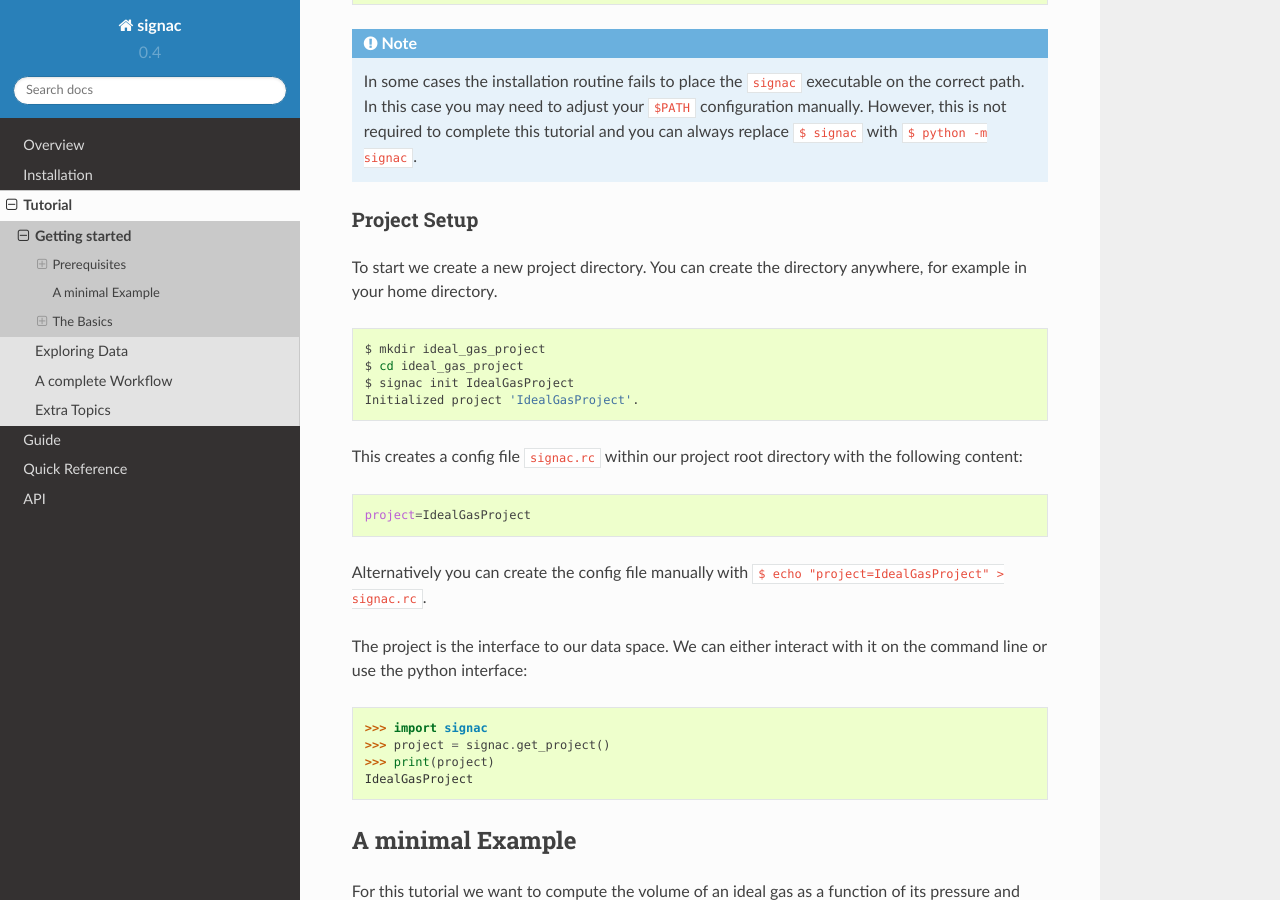
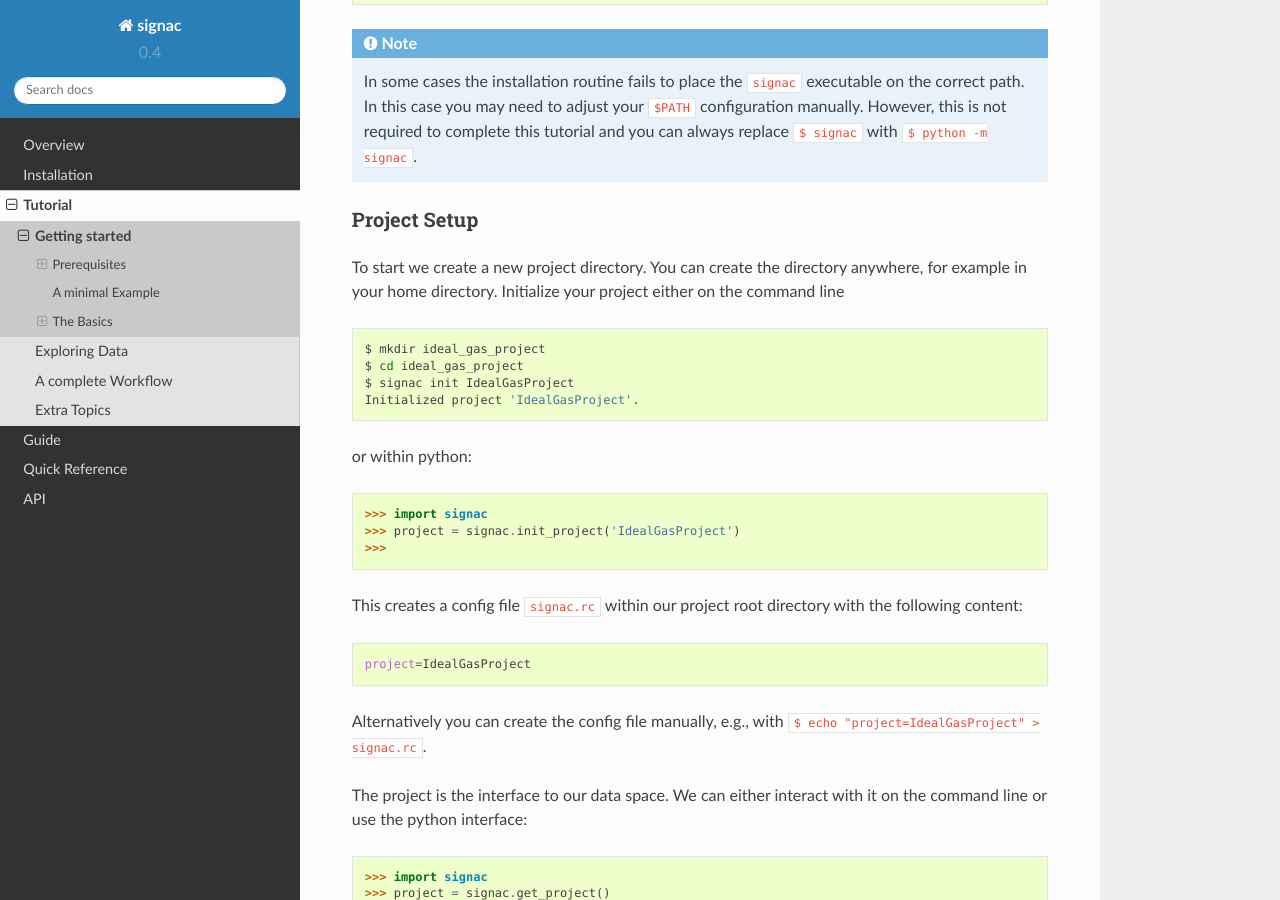
Before and after one commit to glotzerlab/signac, a Sphinx documentation site: the page built from doc/tutorial/basics.rst, in a window 1280 px wide and 900 px high, scrolled down 836 px. Built offline with Sphinx 7.4.7 and the Read the Docs theme 2.0.0, drawn with Linux system fonts in a browser that asks for light colours.

Commit message:
Document signac.init_project().

```diff
--- a/doc/configuration.rst
+++ b/doc/configuration.rst
@@ -35,7 +35,7 @@ Project configuration
 A project configuration file is defined by containing the keyword *project*.
 Once **signac** found a project configuration file it will stop to search for more configuration files above the current working directory.
 
-For example, to initialize a project named *MyProject*, navigate to the project's root directory and either execute ``$ signac init MyProject`` on the command line or create the project configuration file manually.
+For example, to initialize a project named *MyProject*, navigate to the project's root directory and either execute ``$ signac init MyProject`` on the command line, use the :py:func:`signac.init_project` function or create the project configuration file manually.
 This is an example for a project configuration file:
 
 .. code-block:: ini
--- a/doc/reference.rst
+++ b/doc/reference.rst
@@ -9,6 +9,10 @@ Projects
 
 Start a new project
 -------------------
+
+.. code-block:: python
+
+   project = signac.init_project('MyProject')
 
 .. code-block:: bash
 
--- a/doc/tutorial/basics.rst
+++ b/doc/tutorial/basics.rst
@@ -52,6 +52,7 @@ Project Setup
 
 To start we create a new project directory.
 You can create the directory anywhere, for example in your home directory.
+Initialize your project either on the command line
 
 .. code-block:: bash
 
@@ -60,13 +61,21 @@ You can create the directory anywhere, for example in your home directory.
     $ signac init IdealGasProject
     Initialized project 'IdealGasProject'.
 
+or within python:
+
+.. code-block:: python
+
+   >>> import signac
+   >>> project = signac.init_project('IdealGasProject')
+   >>>
+
 This creates a config file ``signac.rc`` within our project root directory with the following content:
 
 .. code-block:: bash
 
     project=IdealGasProject
 
-Alternatively you can create the config file manually with ``$ echo "project=IdealGasProject" > signac.rc``.
+Alternatively you can create the config file manually, e.g., with ``$ echo "project=IdealGasProject" > signac.rc``.
 
 The project is the interface to our data space.
 We can either interact with it on the command line or use the python interface:
```
Also changed, not shown: doc/projects.rst (+11 -1 lines).
